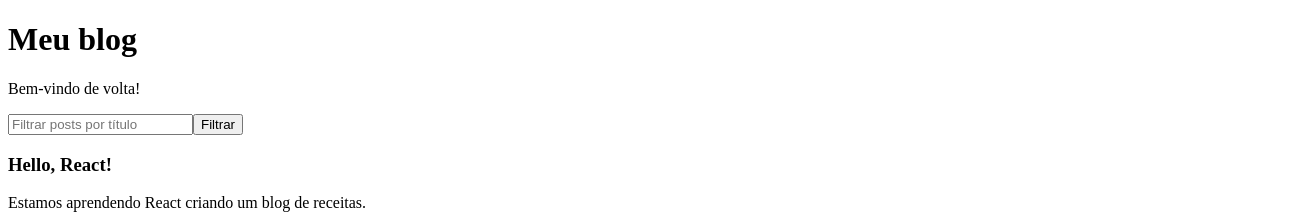
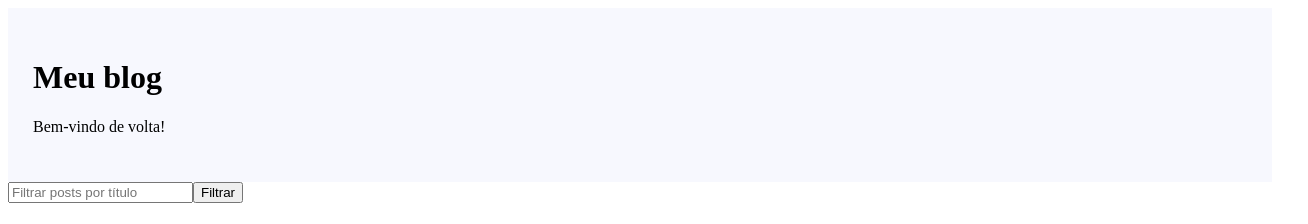
Before and after one commit to pedrofeld/react, a React app: page / in a window 1280 px wide. Shown: the top 224 px of the page, 1308 px wide, since content can reach past the window. Built offline with nearby package versions, Linux system fonts and the light colour scheme; the HTML template or start-up script is replaced by a standard one.

Commit message:
feat: sintaxe básica e utilização do styled component criando uma estilização para o header

```diff
--- a/src/componentes/Header/index.tsx
+++ b/src/componentes/Header/index.tsx
@@ -1,3 +1,5 @@
+import { Wrapper, Container} from './styles'
+
 function Header() {
   const usuarioLogado = true
   let message
@@ -9,10 +11,12 @@ function Header() {
   }
 
   return (
-    <header>
-      <h1>Meu blog</h1>
-      {message}
-    </header>
+    <Wrapper>
+      <Container>
+        <h1>Meu blog</h1>
+        {message}
+      </Container>
+    </Wrapper>
   )
 }
 
--- /dev/null
+++ b/src/componentes/Header/styles.ts
@@ -0,0 +1,13 @@
+import styled from "styled-components";
+
+export const Wrapper = styled.header`
+    background-color: #f7f8fe;
+    padding: 30px 0;
+    display: felx;
+    justify-content: center;
+`;
+
+export const Container = styled.div`
+    width: 1250px;
+    padding: 0 25px;
+`
```
